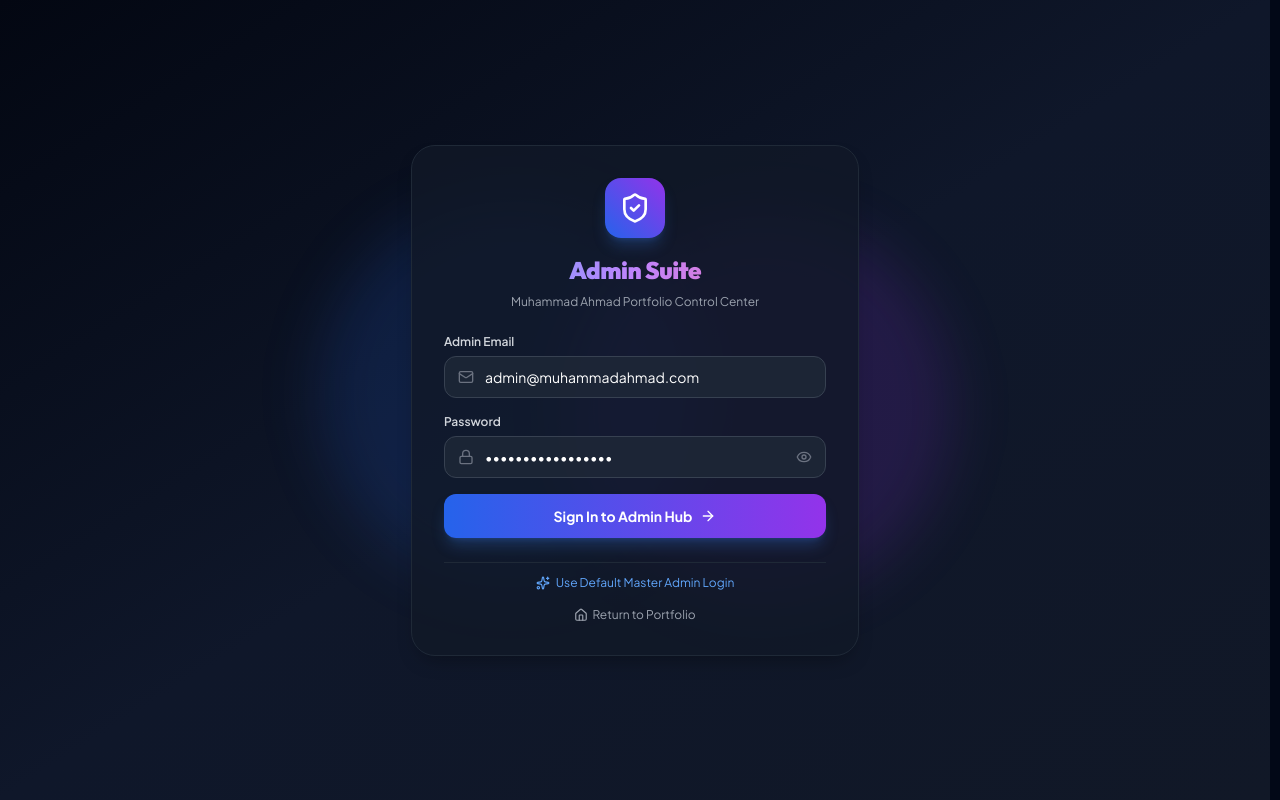
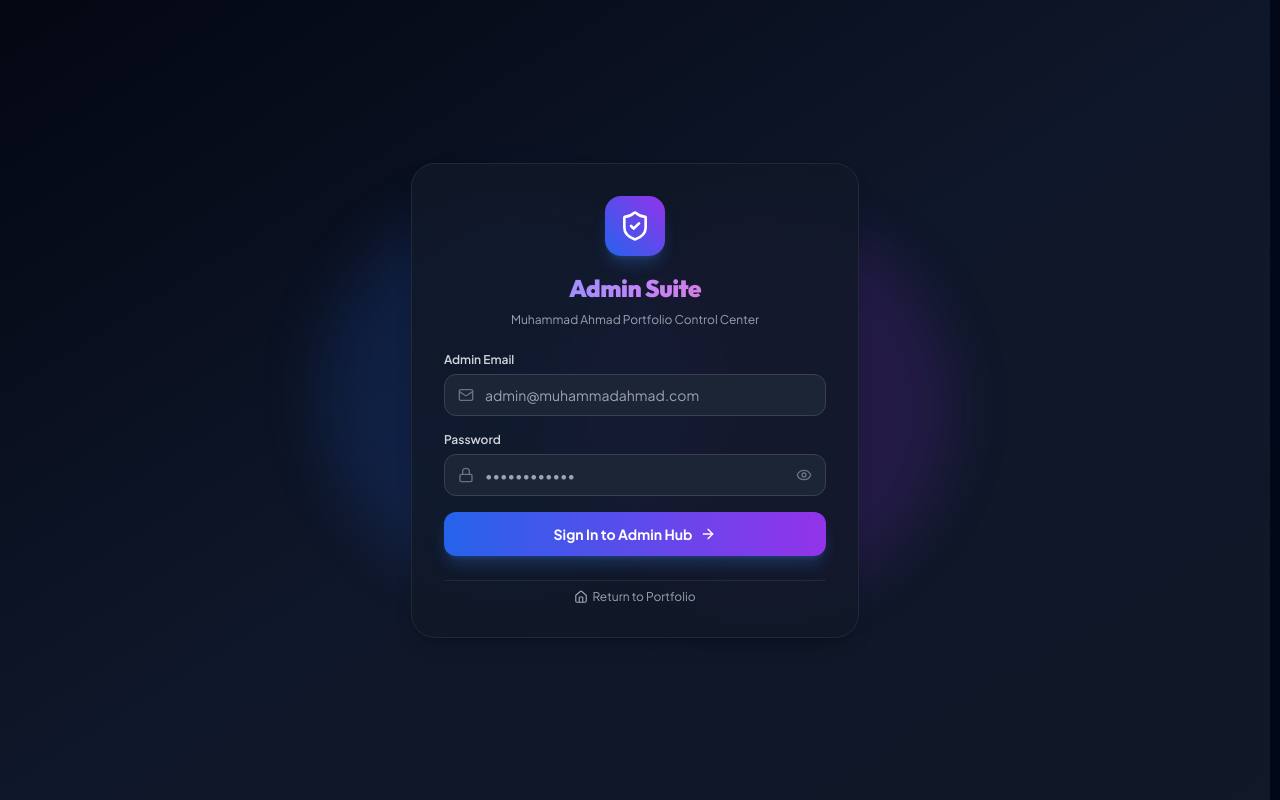
Before and after one commit to code-its-Ahmad/my_website, a React (Vite) app: page /admin/login in a window 1280 px wide. Built offline with nearby package versions, Linux system fonts and the light colour scheme; no server answers.

Commit message:
Update file

```diff
--- a/src/pages/AdminLogin.tsx
+++ b/src/pages/AdminLogin.tsx
@@ -1,14 +1,14 @@
 import React, { useState } from 'react';
 import { motion } from 'framer-motion';
-import { ShieldCheck, Lock, Mail, Eye, EyeOff, ArrowRight, Sparkles, Home } from 'lucide-react';
+import { ShieldCheck, Lock, Mail, Eye, EyeOff, ArrowRight, Home } from 'lucide-react';
 import { useNavigate, Link } from 'react-router-dom';
 import { useAuth } from '../context/AuthContext';
 import { useSound } from '../context/SoundContext';
 import toast from 'react-hot-toast';
 
 const AdminLogin: React.FC = () => {
-  const [email, setEmail] = useState('admin@muhammadahmad.com');
-  const [password, setPassword] = useState('AdminPassword123!');
+  const [email, setEmail] = useState('');
+  const [password, setPassword] = useState('');
   const [showPassword, setShowPassword] = useState(false);
   const [isLoading, setIsLoading] = useState(false);
   const { login } = useAuth();
@@ -27,20 +27,14 @@ const AdminLogin: React.FC = () => {
       playClick();
       await login(email.trim(), password);
       playSuccess();
-      toast.success('Welcome back to the Admin Suite!');
+      toast.success('Welcome back!');
       navigate('/admin');
-    } catch (err: any) {
-      toast.error(err?.response?.data?.error || 'Invalid credentials.');
+    } catch (err) {
+      const axiosError = err as { response?: { data?: { error?: string } }; message?: string };
+      toast.error(axiosError?.response?.data?.error || axiosError?.message || 'Invalid credentials.');
     } finally {
       setIsLoading(false);
     }
-  };
-
-  const fillDefaultCredentials = () => {
-    playClick();
-    setEmail('admin@muhammadahmad.com');
-    setPassword('AdminPassword123!');
-    toast.success('Loaded master administrator credentials!');
   };
 
   return (
@@ -123,15 +117,6 @@ const AdminLogin: React.FC = () => {
 
         {/* Quick Demo Helper Button */}
         <div className="pt-2 border-t border-gray-800 flex flex-col items-center gap-3">
-          <button
-            type="button"
-            onClick={fillDefaultCredentials}
-            className="text-xs text-blue-400 hover:text-blue-300 flex items-center gap-1.5 py-1 px-3 rounded-lg hover:bg-blue-950/40 transition-colors"
-          >
-            <Sparkles className="w-3.5 h-3.5" />
-            <span>Use Default Master Admin Login</span>
-          </button>
-
           <Link
             to="/"
             className="text-xs text-gray-400 hover:text-white flex items-center gap-1 transition-colors"
```
